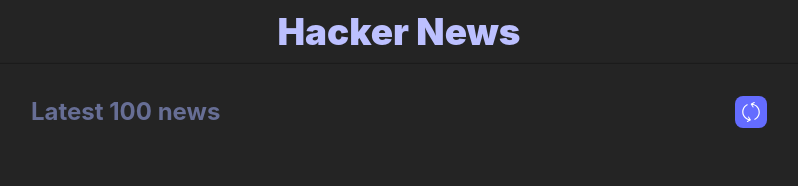
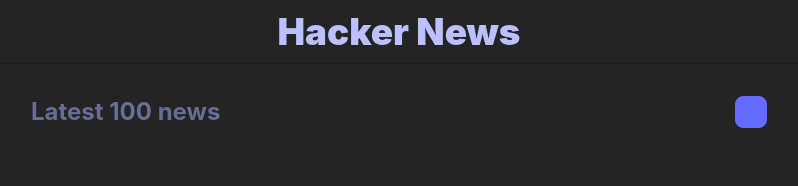
Before and after one commit to Paavveel/hacker-news, a React (Vite) app in the folder client/: page / in a window 1280 px wide. Shown: the top 186 px of the page, without its empty margins (241-1039 px from the left). Built offline with nearby package versions, Linux system fonts and the light colour scheme.

Commit message:
feat: add Button loading state

```diff
--- a/client/src/components/Button/Button.module.css
+++ b/client/src/components/Button/Button.module.css
@@ -3,21 +3,31 @@
   align-items: center;
   font-family: inherit;
   justify-content: space-between;
-  padding: 0.25rem;
+  font-size: 1rem;
+  font-weight: 600;
+  padding: 0.5rem;
   cursor: pointer;
   column-gap: 0.5rem;
+  border-radius: 8px;
+  border: 1px solid transparent;
+  transition: all 0.3s cubic-bezier(0.645, 0.045, 0.355, 1);
+}
+
+.disabled {
+  background-color: var(--primary-light) !important;
+  cursor: not-allowed;
 }
 
 .button svg {
   width: 1.25rem;
   height: 1.25rem;
 
-  fill: var(--white-text-color);
+  fill: var(--primary);
 }
 
 .primary {
-  border: none;
-  border-radius: 8px;
+  color: var(--primary-text-color);
+  border-color: var(--primary);
   background-color: var(--primary);
 }
 
@@ -26,8 +36,7 @@
 }
 
 .ghost {
-  padding: 0.5rem 0;
-
+  color: var(--primary-text-color);
   border: none;
   background: none;
 }
@@ -35,3 +44,20 @@
 .ghost:hover {
   opacity: 0.7;
 }
+
+.loading {
+  width: 20px;
+  height: 20px;
+  border: 3px solid;
+  border-radius: 50%;
+  border-color: var(--primary-text-color);
+  border-right-color: transparent;
+  border-radius: 50%;
+  animation: loading-btn 0.8s infinite linear;
+}
+
+@keyframes loading-btn {
+  to {
+    transform: rotate(1turn);
+  }
+}
--- a/client/src/components/Button/Button.tsx
+++ b/client/src/components/Button/Button.tsx
@@ -1,6 +1,6 @@
 import cn from 'classnames';
 import { ButtonHTMLAttributes, DetailedHTMLProps, FC, ReactNode } from 'react';
-import styles from './button.module.css';
+import styles from './Button.module.css';
 
 interface IButtonProps
   extends DetailedHTMLProps<
@@ -8,22 +8,27 @@
     HTMLButtonElement
   > {
   appearance: 'primary' | 'ghost';
+  loading?: boolean;
   children?: ReactNode;
 }
 
 export const Button: FC<IButtonProps> = ({
   children,
   appearance,
+  loading = false,
   className,
   ...props
 }) => (
   <button
+    disabled={loading}
     className={cn(styles.button, className, {
       [styles.primary]: appearance === 'primary',
       [styles.ghost]: appearance === 'ghost',
+      [styles.disabled]: loading,
     })}
     {...props}
   >
+    {loading && <div className={styles.loading} />}
     {children}
   </button>
 );
```
